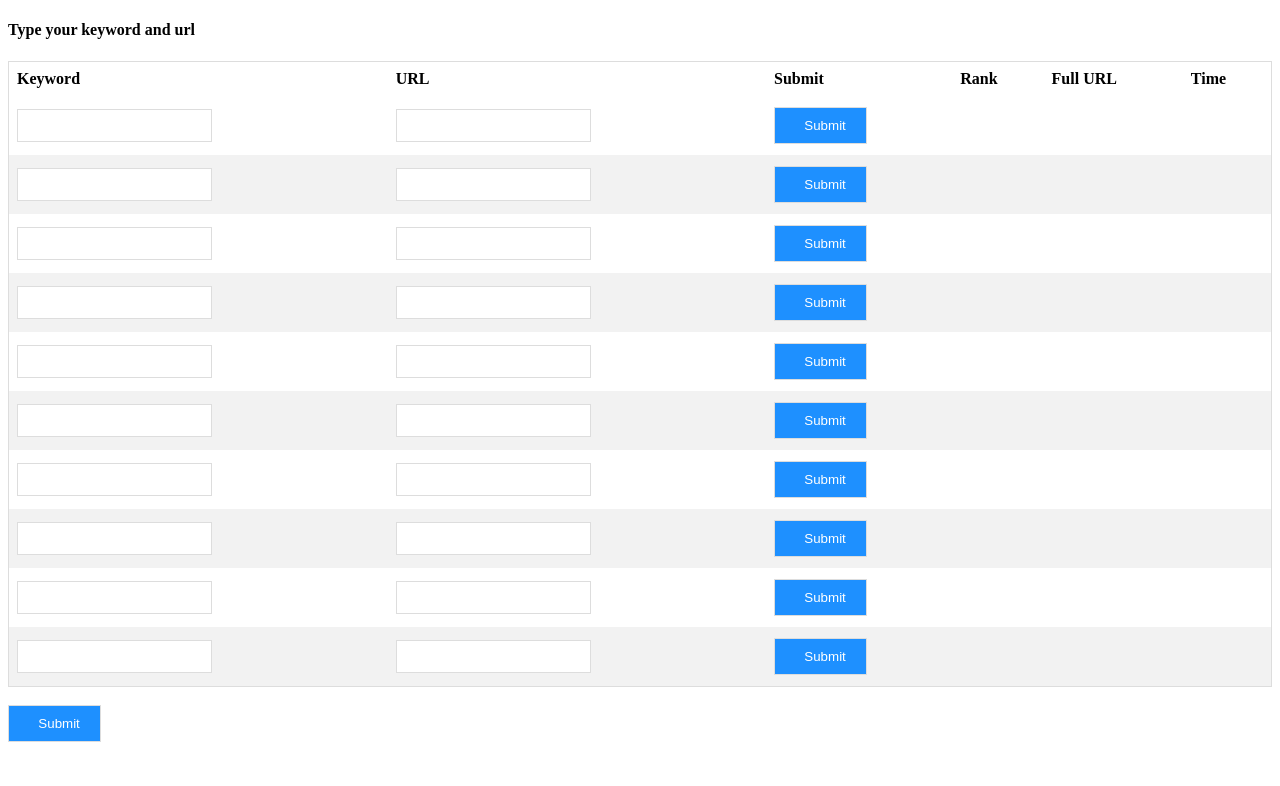
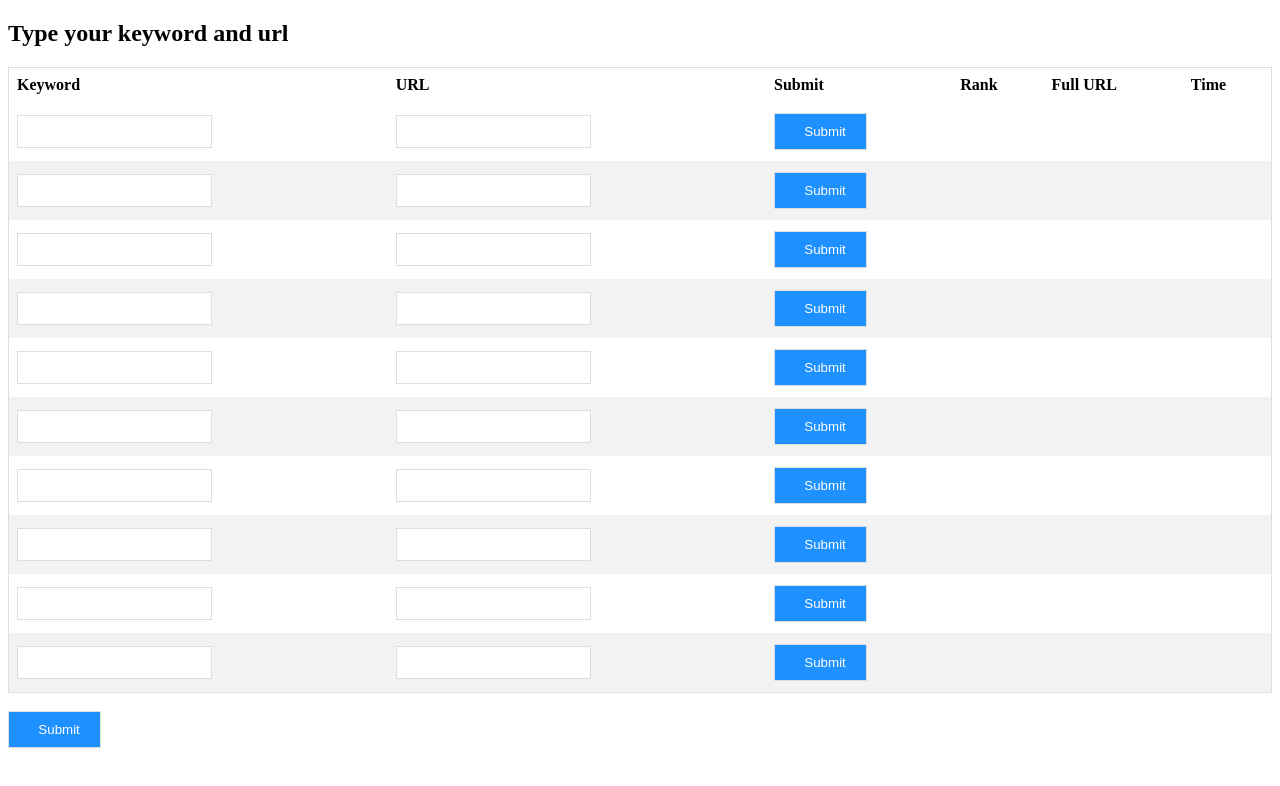
Before and after one commit to minhpro/google-spider, a plain HTML site: page nginx/static/index.html in a window 1280 px wide. Drawn offline with Linux system fonts and the light colour scheme; no server answers.

Commit message:
Rollback index.html

```diff
--- a/nginx/static/index.html
+++ b/nginx/static/index.html
@@ -8,7 +8,7 @@
         <link rel="stylesheet" href="https://cdnjs.cloudflare.com/ajax/libs/font-awesome/4.7.0/css/font-awesome.min.css">
     </head>
     <body>
-        <h4>Type your keyword and url</h4>
+        <h2>Type your keyword and url</h2>
         <div style="overflow-x:auto;">
             <table id="main">
                 <caption></caption>
```
